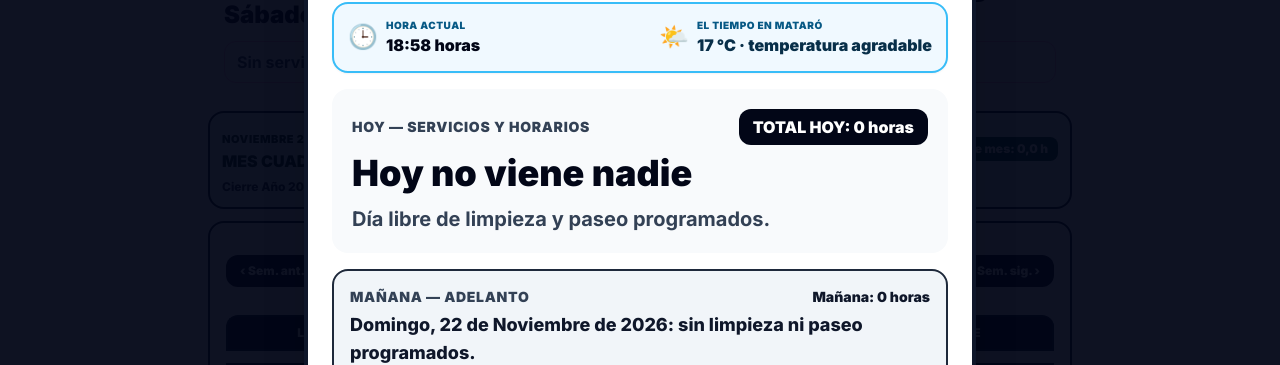
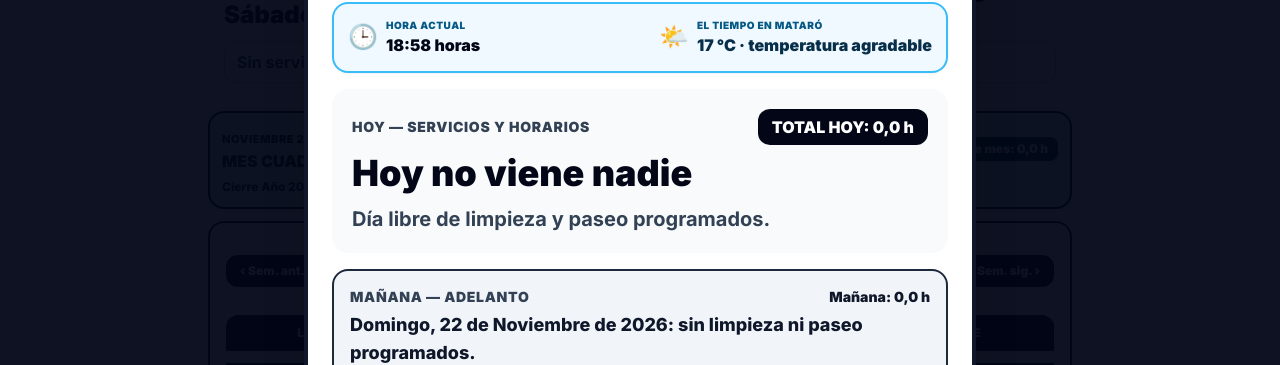
Before and after one commit to domitrader/cuadrante-vicenta, a plain HTML site: page cuadrante_mataro.html in a window 1280 px wide. Shown: the part 242-607 px from the top of the page. Drawn offline with nearby package versions, Linux system fonts and the light colour scheme; no server answers.

Commit message:
Restaurar formato compacto 'h' en celdas del calendario para evitar cortes y solapamientos, manteniendo horas completas en la voz

```diff
--- a/cuadrante_mataro.html
+++ b/cuadrante_mataro.html
@@ -1325,11 +1325,8 @@
     }
 
     function formatHoursES(hours) {
-      const rounded = Math.round(hours * 10) / 10;
-      if (rounded === 1) return '1 hora';
-      if (rounded === 0) return '0 horas';
-      if (Number.isInteger(rounded)) return `${rounded} horas`;
-      return `${rounded.toFixed(1).replace('.', ',')} horas`;
+      const rounded = Math.round(hours * 100) / 100;
+      return `${rounded.toFixed(1).replace('.', ',')} h`;
     }
 
     function formatHoursSpokenES(hours) {
```
Also changed, not shown: index.html (+2 -5 lines).
